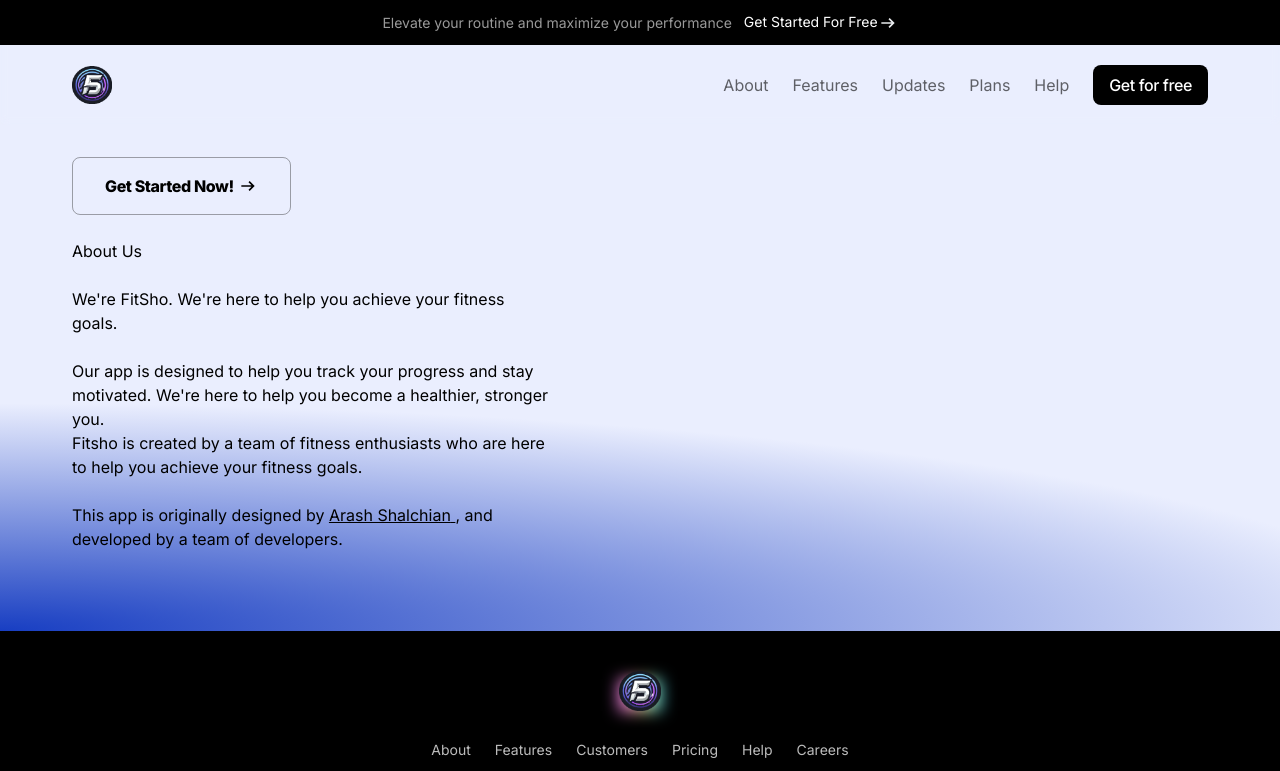
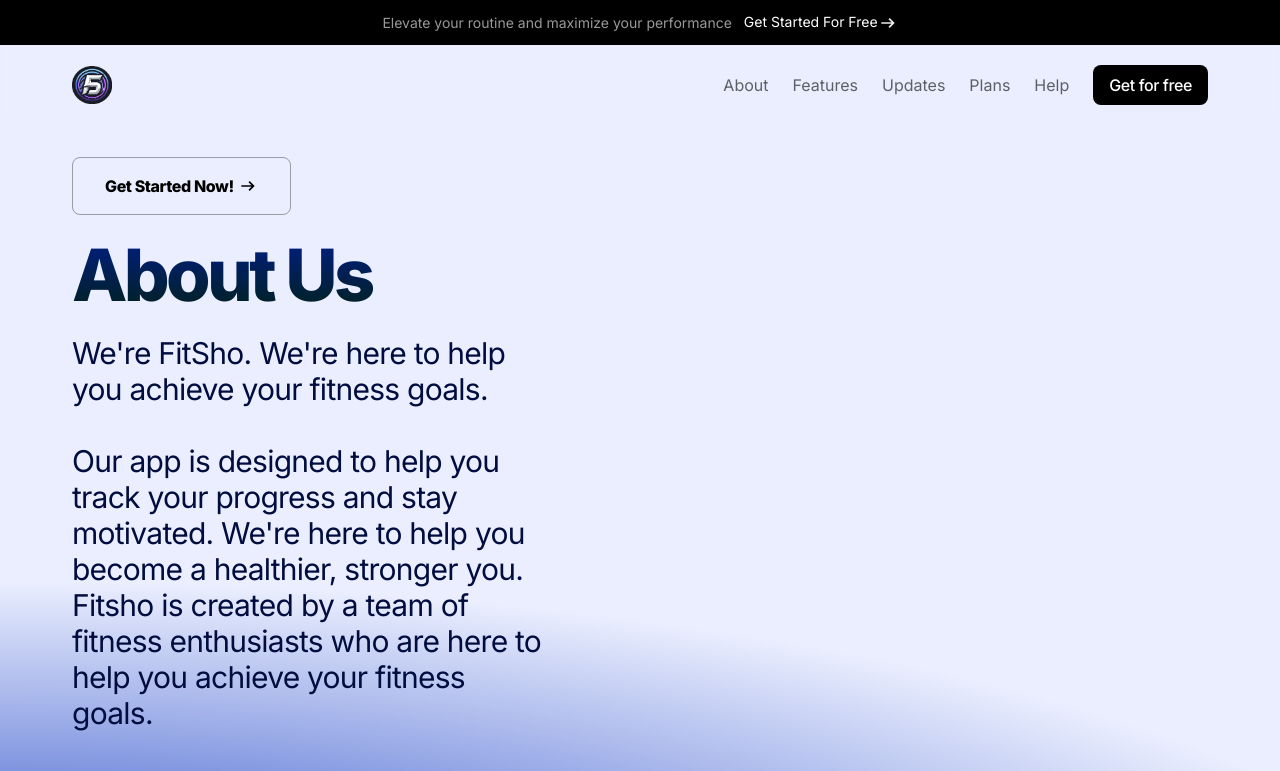
Before and after one commit to fit-sho/fitsho, a Next.js app in the folder trainer-app-frontend/: page /about in a window 1280 px wide. Shown: the top 771 px of the page. Built offline with nearby package versions, Linux system fonts and the light colour scheme; a web font is replaced by a local one.

Commit message:
added styles for h1 and p tag

```diff
--- a/trainer-app-frontend/src/app/globals.css
+++ b/trainer-app-frontend/src/app/globals.css
@@ -36,4 +36,11 @@
   .textTicker-words {
     @apply text-2xl font-extrabold text-gray-600 tracking-wide px-8;
   }
+
+  .h1tags {
+    @apply text-5xl md:text-7xl font-bold md:font-extrabold tracking-tighter bg-gradient-to-t from-[#002121] to-[#001E80] text-transparent bg-clip-text;
+  }
+  .ptags {
+    @apply text-xl text-[#010D3E] md:text-2xl lg:text-3xl tracking-tight;
+  }
 }
```
